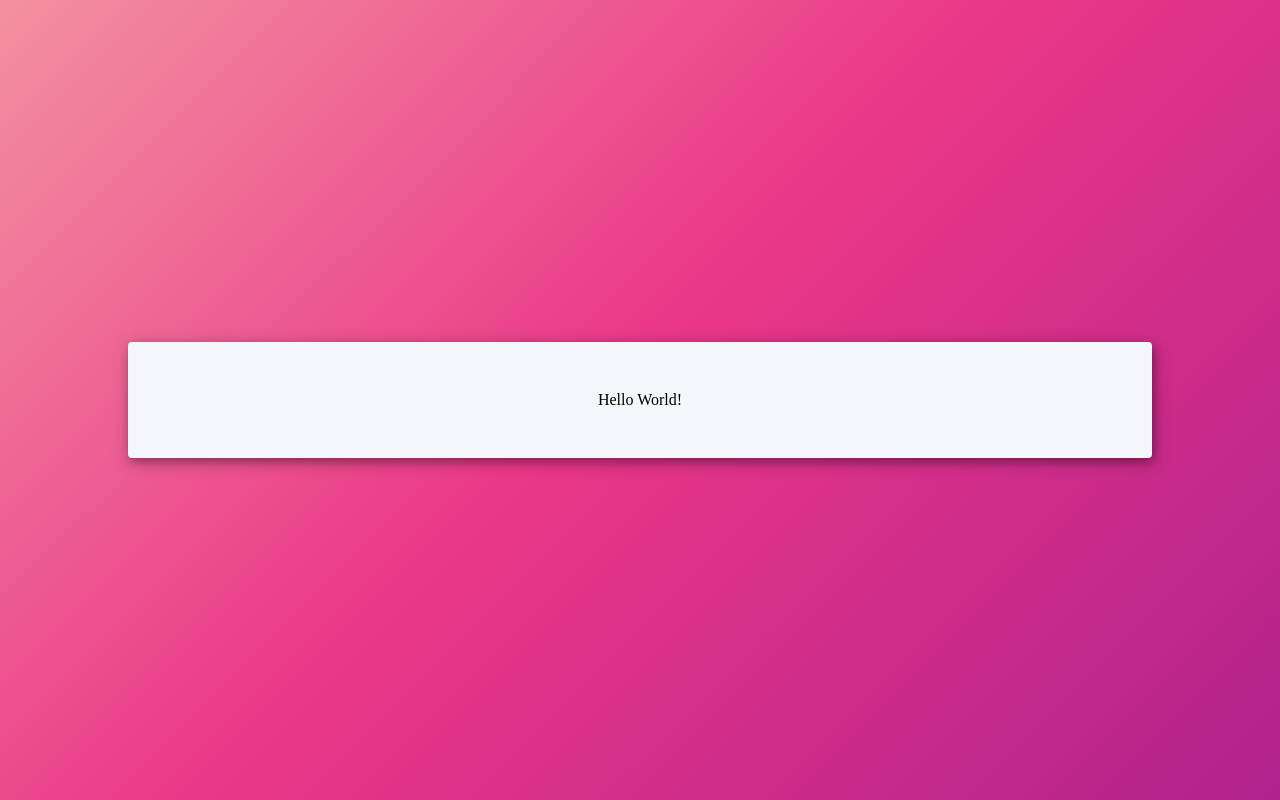
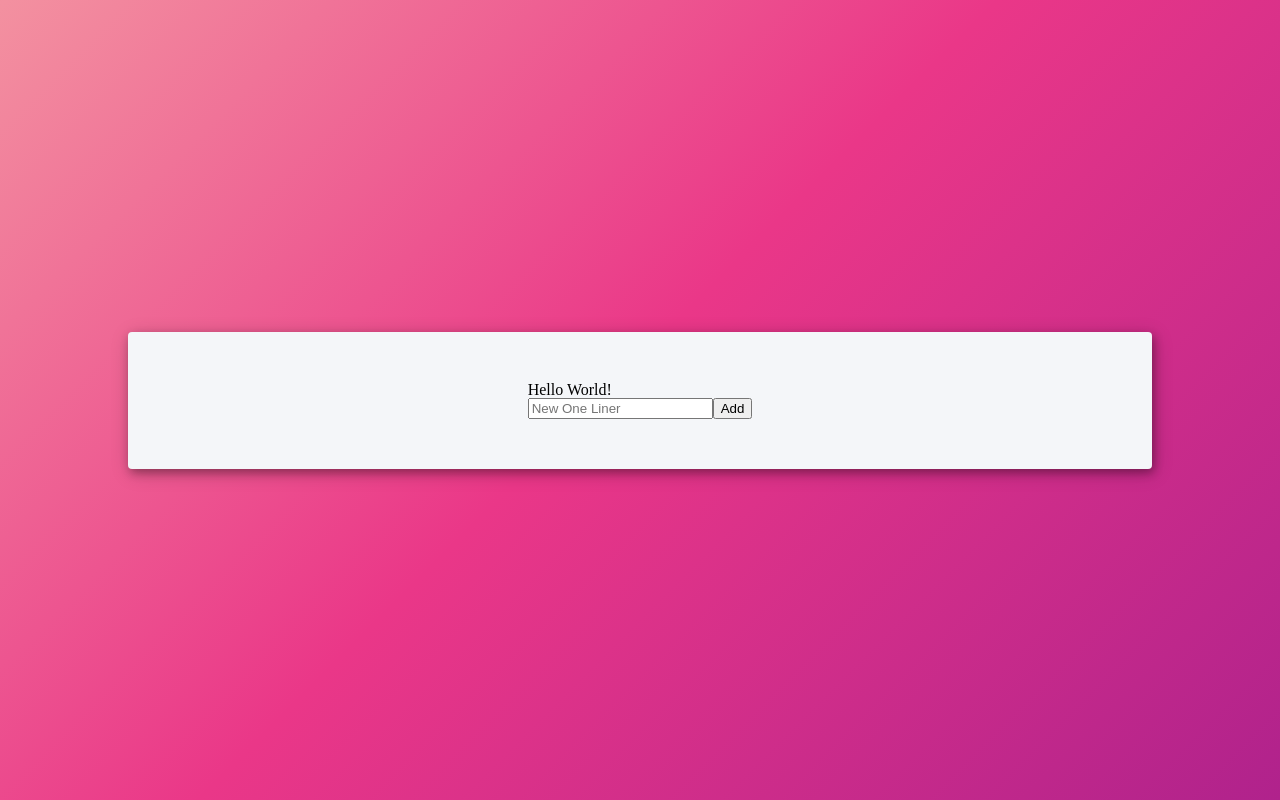
Before and after one commit to mckenney-leavell/chuckle-checklist, a React (Vite) app: page / in a window 1280 px wide. Built offline with nearby package versions, Linux system fonts and the light colour scheme; no server answers.

Commit message:
working on adding joke input to API

```diff
--- a/src/App.jsx
+++ b/src/App.jsx
@@ -1,5 +1,33 @@
 import "./App.css"
+import { useState, useEffect } from "react"
+import { getAllJokes, setJokeText } from "./jokeService.jsx";
 
 export const App = () => {
-  return <div>Hello World!</div>
+  const [allJokes, setAllJokes] = useState([]);
+  const [jokeInput, setJokeInput] = useState("");
+
+  useEffect(() => {
+    getAllJokes().then((jokesArray) => {
+        setAllJokes(jokesArray);
+        console.log("jokes set!")
+    })
+  }, [])
+
+
+  return (
+  <div className="jokes-container">
+    <h2>Hello World!</h2>
+    <input
+    className="input-box"
+    type="text"
+    placeholder="New One Liner"
+    onChange={(event) => {
+      // What's the value of event?
+      setJokeInput(event.target.value)
+    }}
+    />
+    <button className="joke-input-submit" onClick={() =>
+        setJokeText(jokeInput)
+    }>Add</button>
+    </div>)
 }
--- /dev/null
+++ b/src/jokeService.jsx
@@ -0,0 +1,25 @@
+import React from "react"
+
+export const getAllJokes = () => {
+    return fetch("http://localhost:8088/jokes").then(res => res.json())
+}
+
+const transientState = {
+    text: "",
+    told: false
+}
+
+export const setJokeText = (input) => {
+    transientState.text = input
+    console.log(input)
+}
+
+export const postJokes = () => {
+    return fetch("http://localhost:8088/jokes", {
+        method: "POST",
+        headers: {
+            "Content-Type": "application/json",
+        },
+        body: JSON.stringify(transientState)
+    })
+}
```
